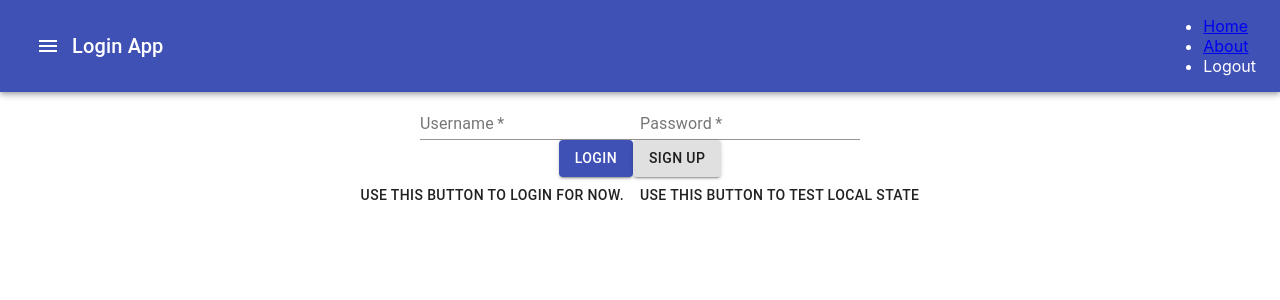
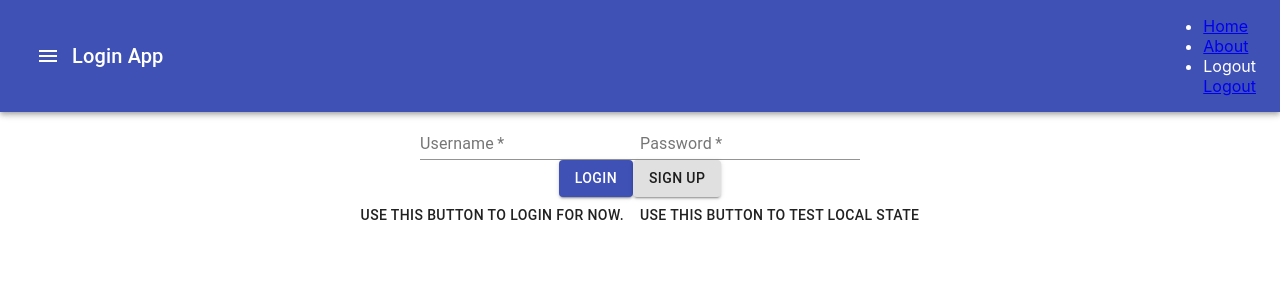
Before and after one commit to tonezone108/Login-App, a React (Create React App) app in the folder login-app/: page /login in a window 1280 px wide. Shown: the top 300 px of the page. Built offline with nearby package versions, Linux system fonts and the light colour scheme.

Commit message:
added experimental link tab

```diff
--- a/login-app/src/components/Navigation.js
+++ b/login-app/src/components/Navigation.js
@@ -29,6 +29,10 @@ const Navigation = () => {
           >
             Logout
           </li>
+          <Link to="/"  onClick={() => {
+              document.cookie = "loggedIn=false";
+              window.location.replace("/");
+            }}>Logout</Link>
         </ul>
       </Toolbar>
     </AppBar>
```
Also changed, not shown: 1 other file (tests, documents, lock files or other folders).
